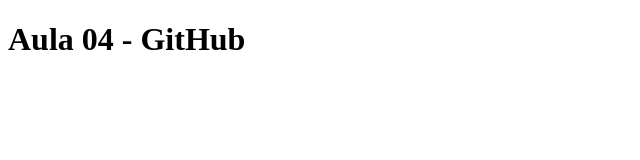
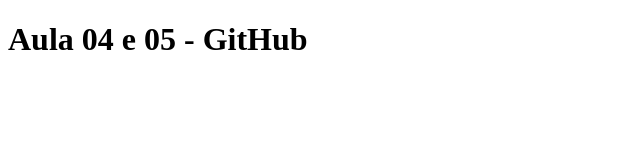
Before and after one commit to Viviane-rezende/aula04-dw, a plain HTML site: page index.html in a window 1280 px wide. Shown: the whole page, without its empty margins (0-640 px from the left). Drawn offline with Linux system fonts and the light colour scheme.

Commit message:
Update index.html

```diff
--- a/index.html
+++ b/index.html
@@ -6,6 +6,6 @@
     <title>Aula 04 - GitHub</title>
 </head>
 <body>
-    <h1>Aula 04 - GitHub</h1>
+    <h1>Aula 04 e 05 - GitHub</h1>
 </body>
 </html>
```
